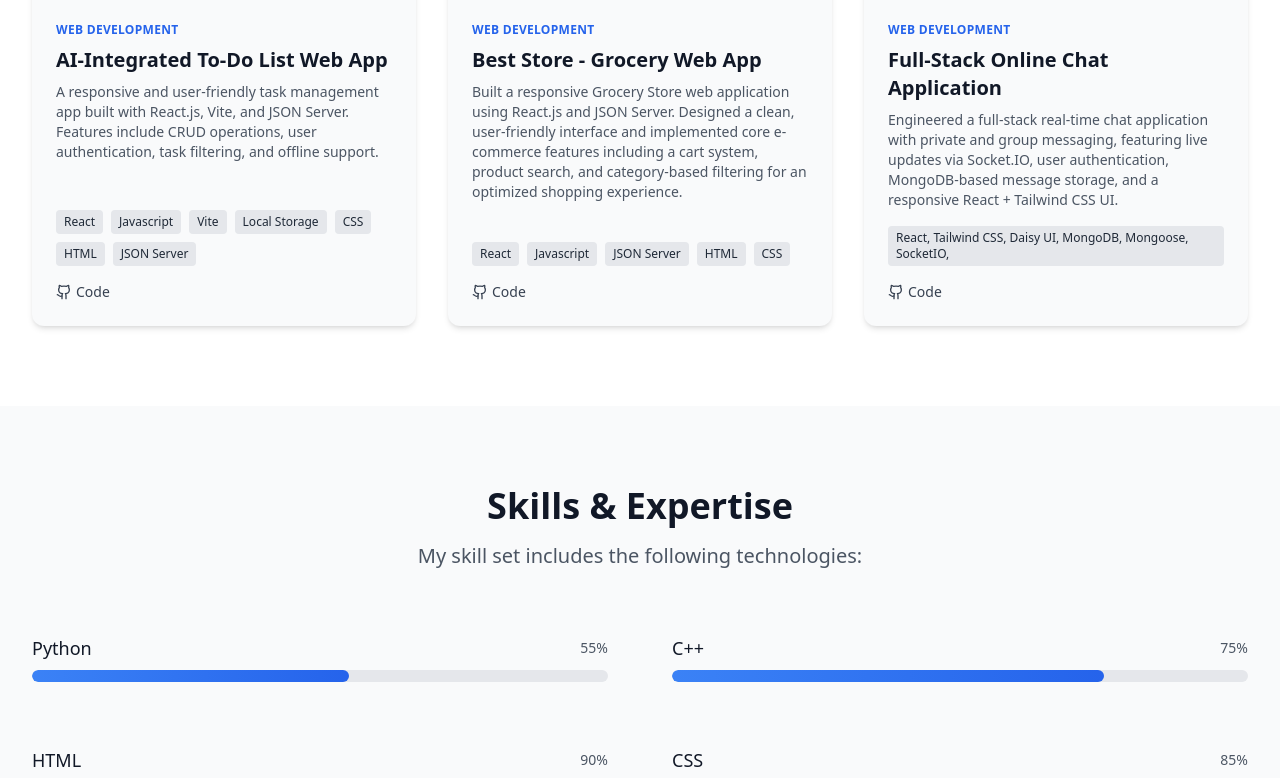
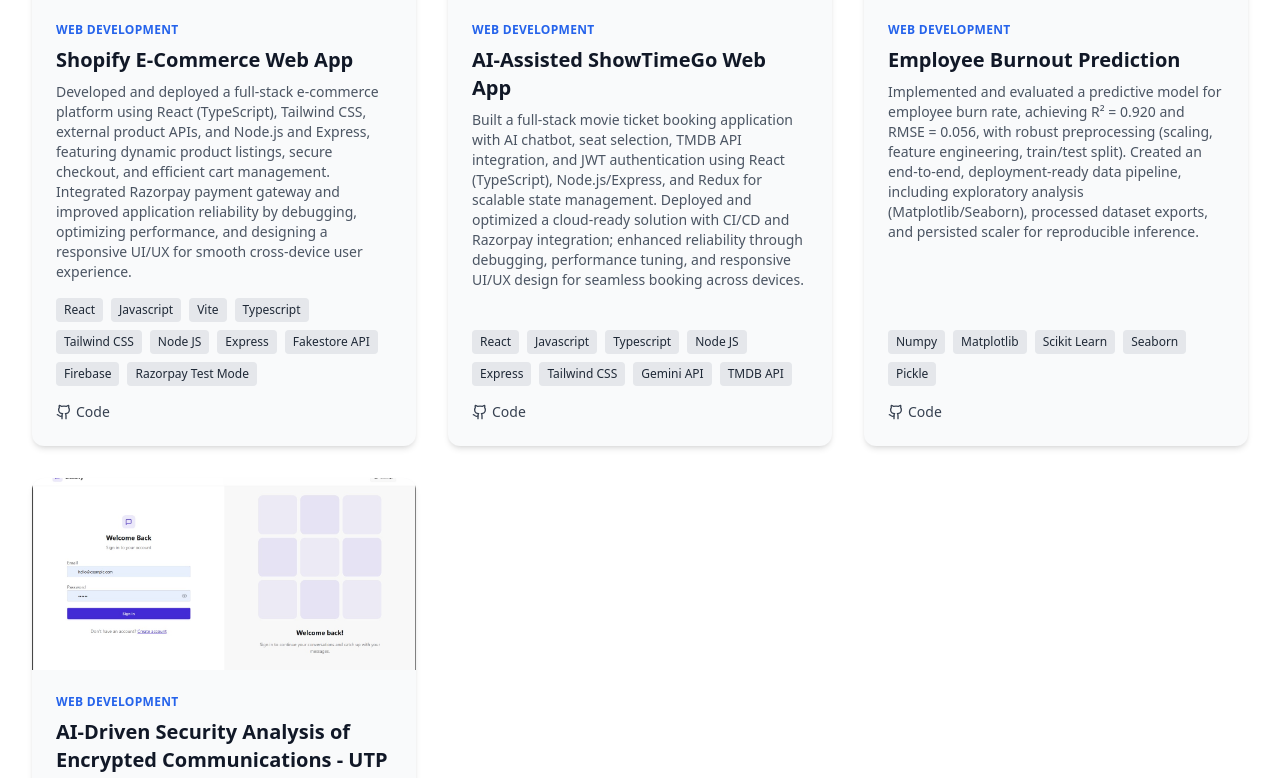
Before and after one commit to RLNarasimham/My-Portfolio-R.-L.-Narasimham, a React (Vite) app: page / in a window 1280 px wide. Shown: the part 1178-1956 px from the top of the page. Built offline with nearby package versions, Linux system fonts and the light colour scheme.

Commit message:
Updated projects.ts

```diff
--- a/src/data/projects.ts
+++ b/src/data/projects.ts
@@ -14,32 +14,42 @@ export interface ProjectType {
 export const projects: ProjectType[] = [
   {
     id: 1,
-    title: 'AI-Integrated To-Do List Web App',
-    description: 'A responsive and user-friendly task management app built with React.js, Vite, and JSON Server. Features include CRUD operations, user authentication, task filtering, and offline support.',
+    title: 'Shopify E-Commerce Web App',
+    description: 'Developed and deployed a full-stack e-commerce platform using React (TypeScript), Tailwind CSS, external product APIs, and Node.js and Express, featuring dynamic product listings, secure checkout, and efficient cart management. Integrated Razorpay payment gateway and improved application reliability by debugging, optimizing performance, and designing a responsive UI/UX for smooth cross-device user experience.',
     category: 'web',
     image: './AI-Integrated-Todo-List-Web-App.jpg',
-    technologies: ['React', 'Javascript', 'Vite', 'Local Storage', 'CSS','HTML','JSON Server'],
+    technologies: ['React', 'Javascript', 'Vite', 'Typescript', 'Tailwind CSS', 'Node JS', 'Express', 'Fakestore API', 'Firebase', 'Razorpay Test Mode'],
     // liveUrl: 'https://example.com',
-    githubUrl: 'https://github.com/RLNarasimham/AI-Integrated-Todo-List-Web-App',
+    githubUrl: 'https://github.com/RLNarasimham/shopify---e-commerce-website',
   },
   {
     id: 2,
-    title: 'Best Store - Grocery Web App',
-    description: 'Built a responsive Grocery Store web application using React.js and JSON Server. Designed a clean, user-friendly interface and implemented core e-commerce features including a cart system, product search, and category-based filtering for an optimized shopping experience.',
+    title: 'AI-Assisted ShowTimeGo Web App',
+    description: 'Built a full-stack movie ticket booking application with AI chatbot, seat selection, TMDB API integration, and JWT authentication using React (TypeScript), Node.js/Express, and Redux for scalable state management. Deployed and optimized a cloud-ready solution with CI/CD and Razorpay integration; enhanced reliability through debugging, performance tuning, and responsive UI/UX design for seamless booking across devices.',
     category: 'web',
     image: './Grocery Store App.jpg',
-    technologies: ['React', 'Javascript', 'JSON Server','HTML','CSS'],
+    technologies: ['React', 'Javascript', 'Typescript', 'Node JS', 'Express', 'Tailwind CSS', 'Gemini API', 'TMDB API'],
     // liveUrl: 'https://example.com',
-    githubUrl: 'https://github.com/RLNarasimham/Best-Store---Grocery-App',
+    githubUrl: 'https://github.com/RLNarasimham/SHOWTIMEGO-Movie-Ticket-Booking-App',
   },
   {
     id: 3,
-    title: ' Full-Stack Online Chat Application',
-    description: 'Engineered a full-stack real-time chat application with private and group messaging, featuring live updates via Socket.IO, user authentication, MongoDB-based message storage, and a responsive React + Tailwind CSS UI.',
+    title: 'Employee Burnout Prediction',
+    description: ' Implemented and evaluated a predictive model for employee burn rate, achieving R² = 0.920 and RMSE = 0.056, with robust preprocessing (scaling, feature engineering, train/test split). Created an end-to-end, deployment-ready data pipeline, including exploratory analysis (Matplotlib/Seaborn), processed dataset exports, and persisted scaler for reproducible inference.',
     category: 'web',
     image: './Full Stack Chat.jpg',
-    technologies: ['React, Tailwind CSS, Daisy UI, MongoDB, Mongoose, SocketIO,'],
+    technologies: ['Numpy', 'Matplotlib', 'Scikit Learn', 'Seaborn', 'Pickle'],
     // liveUrl: 'https://example.com',
-    githubUrl: '  ',
+    githubUrl: 'https://github.com/RLNarasimham/Employee-Burnout-Prediction-Project/tree/main',
+  },
+  {
+    id: 4,
+    title: 'AI-Driven Security Analysis of Encrypted Communications - UTP , Malaysia',
+    description: ' Implemented a reproducible end-to-end ML pipeline (data loading → train-only preprocessing → scaling → model training & evaluation) to run memory-efficient baselines (SGD, LinearSVC, SVM) on large encrypted-traffic datasets.). Established a lightweight interpretability suite (Cohen’s d, point-biserial, model importances) to rank top features and auto-export CSV/Markdown summaries for reporting.',
+    category: 'web',
+    image: './Full Stack Chat.jpg',
+    technologies: ['Scikit Learn, Numpy, Joblib, OS, Pandas, Matplotlib'],
+    // liveUrl: 'https://example.com',
+    githubUrl: 'https://github.com/RLNarasimham/AI-driven-Security-Analysis-on-Encrypted-Communications-UTP-Malaysia',
   },
 ];
```
